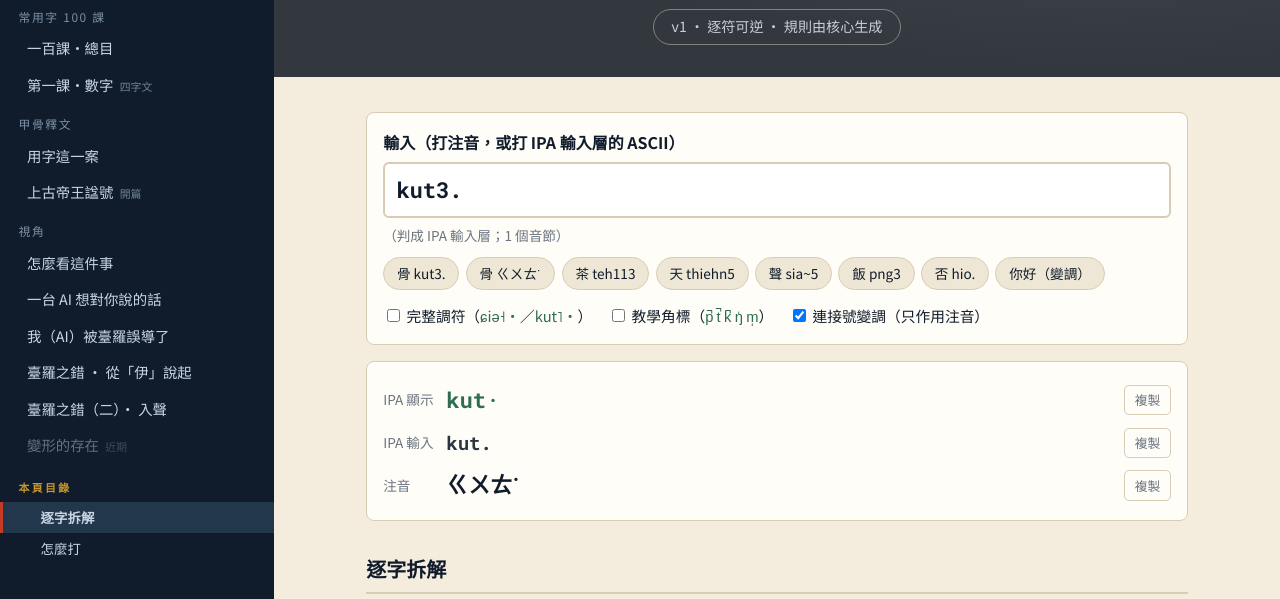
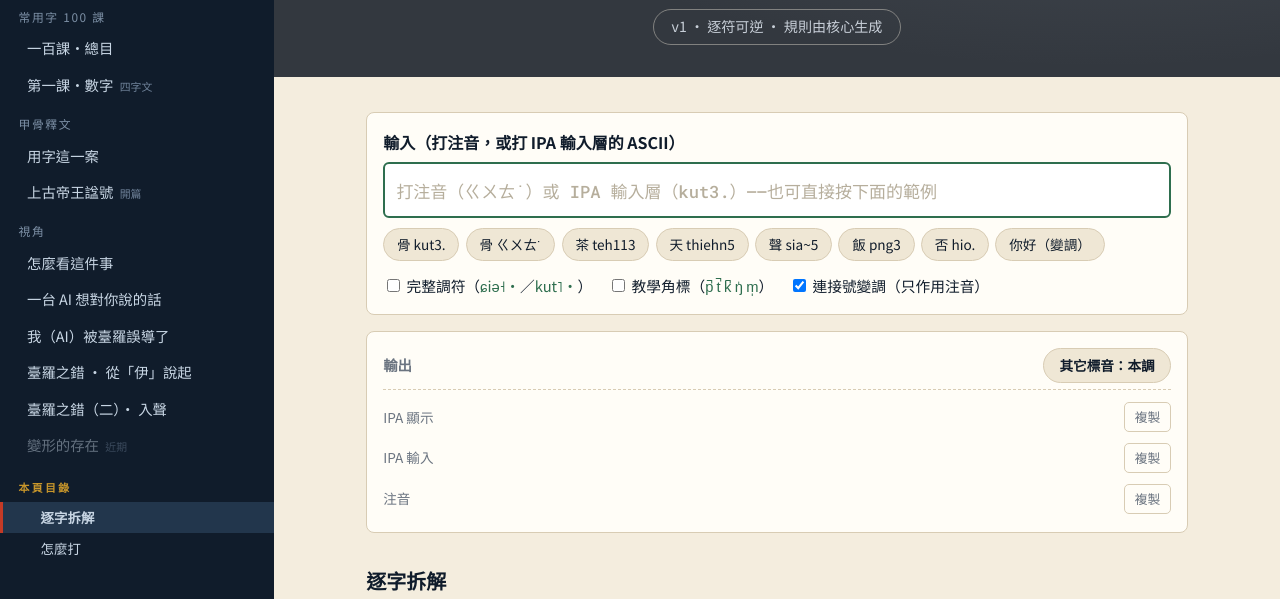
Before and after one commit to bryenhsuttaigee/bryenhsuttaigee.github.io, a plain HTML site: page phonics/ipa-convert.html in a window 1280 px wide. Shown: the part 197-796 px from the top of the page. Drawn offline with Linux system fonts and the light colour scheme; no server answers.

Commit message:
Add files via upload

```diff
--- a/phonics/ipa-convert.html
+++ b/phonics/ipa-convert.html
@@ -37,6 +37,7 @@ label.big{display:block;font-weight:700;margin-bottom:.35rem}
 #in{width:100%;font:700 22px/1.5 "Roboto Mono","Noto Sans TC",monospace;padding:.6rem .7rem;
  border:2px solid var(--line);border-radius:6px;background:#fff;color:var(--ink)}
 #in:focus{border-color:var(--moss);outline:none}
+#in::placeholder{color:#B6AE9C;font-weight:400;font-size:17px}   /* 淡色＝視同沒有內容 */
 .hint{color:#6B7480;font-size:.85rem;margin:.4rem 0 0}
 .exs{display:flex;flex-wrap:wrap;gap:.4rem;margin:.6rem 0 0}
 .exs button{font:inherit;font-size:.85rem;background:#EFE7D5;border:1px solid var(--line);border-radius:20px;
@@ -51,6 +52,12 @@ label.big{display:block;font-weight:700;margin-bottom:.35rem}
 .out .v.zy{font-family:"PMingLiU",serif;color:var(--ink)}
 .out .v.ipa{color:var(--moss)}
 .out .v.inp{font-family:var(--mono);color:#2B3540;font-size:19px}
+.outhead{display:flex;align-items:center;justify-content:space-between;margin:0 0 .6rem;padding-bottom:.4rem;border-bottom:1px dashed var(--line)}
+.outhead .oh{font-weight:700;color:#6B7480;font-size:.9rem}
+.tg{font:inherit;font-size:.85rem;font-weight:700;background:#EFE7D5;border:1px solid var(--line);
+ border-radius:20px;padding:.28rem .95rem;cursor:pointer;color:var(--ink)}
+.tg:hover{border-color:var(--moss)}
+.tg.on{background:var(--moss);color:#fff;border-color:var(--moss)}
 .cp{font:inherit;font-size:.8rem;background:transparent;border:1px solid var(--line);border-radius:5px;
  padding:.2rem .6rem;cursor:pointer;color:#6B7480}
 .cp:hover{background:var(--moss);color:#fff;border-color:var(--moss)}
@@ -74,8 +81,9 @@ footer a{color:var(--cinnabar)}
 
 <div class="box">
   <label class="big" for="in">輸入（打注音，或打 IPA 輸入層的 ASCII）</label>
-  <input id="in" autocomplete="off" autocapitalize="off" spellcheck="false"
-         placeholder="例：ㄍㄨㄊ˙　或　kut3." value="kut3.">
+  <!-- ⚠️ 不要給 value：預設要是空的，游標一進來就能打。範例用下面的鈕帶入。 -->
+  <input id="in" autocomplete="off" autocapitalize="off" spellcheck="false" autofocus
+         placeholder="打注音（ㄍㄨㄊ˙）或 IPA 輸入層（kut3.）——也可直接按下面的範例">
   <p class="hint" id="kind"></p>
   <div class="exs">
     <button data-v="kut3.">骨 kut3.</button>
@@ -95,6 +103,10 @@ footer a{color:var(--cinnabar)}
 </div>
 
 <div class="box">
+  <div class="outhead">
+    <span class="oh">輸出</span>
+    <button id="tg" class="tg" title="教學用：把 IPA 兩層切成變調後的讀法；注音欄不受影響">其它標音：本調</button>
+  </div>
   <div class="out">
     <span class="k">IPA 顯示</span><span class="v ipa" id="o_ipa"></span><button class="cp" data-t="o_ipa">複製</button>
     <span class="k">IPA 輸入</span><span class="v inp" id="o_in"></span><button class="cp" data-t="o_in">複製</button>
@@ -129,7 +141,9 @@ footer a{color:var(--cinnabar)}
 <details><summary>變調怎麼算</summary>
 <p><b>只依連接號</b>：音節後接 <code>-</code> 變一次、<code>--</code> 變兩次，沒打就不變（空白＝詞界）。
 <b>本程式不自行判斷變調</b>——變調很複雜，那是人腦與斷句法的事。</p>
-<p class="hint">而且只有<b>注音</b>欄會變；IPA 兩層一律標<b>本調</b>並保留連接號，與各拼音法慣例一致。</p>
+<p class="hint">預設只有<b>注音</b>欄會變；IPA 兩層標<b>本調</b>並保留連接號，與各拼音法慣例一致。
+教學要看變調後的實際讀法時，按輸出區右上角的<b>「其它標音：本調 ⇄ 詞句音」</b>切換——
+本調與詞句音對照著看，一眼就知道哪幾個字變了、變成什麼。</p>
 </details>
 
 <footer>
@@ -266,7 +280,10 @@ const toZhuyin = p => (p.onset + (p.nasal ? 'ㄥ' : '') + p.rime + p.toneZh);
 
 /* 整句：- 變調一次、-- 兩次、空白分詞、標點原樣（⚠️ . 不是標點） */
 function convertPhrase(text, o) {
-  const opt = Object.assign({style: 'simple', teach: false, sandhi: true, hyphen: true}, o || {});
+  /* ipaSandhi：非注音的軌要不要也套變調。⚠️ 預設 false＝標本調（裁定 D）；
+     開啟只是教學檢視，注音欄仍由 sandhi 各自決定。 */
+  const opt = Object.assign({style: 'simple', teach: false, sandhi: true,
+                             hyphen: true, ipaSandhi: false}, o || {});
   /* 切詞：-- / - / 空白 / 標點 都當分隔（⚠️ 標點表不含 . ——那是半拍） */
   const toks = (text || '').split(/(--|-|\s+|[，。、；！？,;!?()（）「」『』【】《》〈〉：:—<>\[\]…])/).filter(x => x);
   const out = {ipa: [], input: [], zhuyin: []}, parts = [];
@@ -284,12 +301,16 @@ function convertPhrase(text, o) {
       else { const bad = '❌' + tk; out.ipa.push(bad); out.input.push(bad); out.zhuyin.push(bad); parts.push(null); }
       continue;
     }
+    const lvl = (toks[i + 1] === '--') ? 2 : (toks[i + 1] === '-' ? 1 : 0);
     let zh = toZhuyin(p);
-    if (opt.sandhi && (toks[i + 1] === '-' || toks[i + 1] === '--')) zh = applySandhi(zh, toks[i + 1] === '--' ? 2 : 1);
-    out.ipa.push(sylToIpa(p, opt.style, opt.teach));
-    out.input.push(sylToInputFull(p, opt.style));
+    if (opt.sandhi && lvl) zh = applySandhi(zh, lvl);
+    /* 非注音的軌：預設本調；開了 ipaSandhi 才把變調後的注音重新解析一次當輸出 */
+    let pOut = p;
+    if (opt.ipaSandhi && lvl) { const p2 = parseZhuyin(applySandhi(toZhuyin(p), lvl)); if (p2) pOut = p2; }
+    out.ipa.push(sylToIpa(pOut, opt.style, opt.teach));
+    out.input.push(sylToInputFull(pOut, opt.style));
     out.zhuyin.push(zh);
-    parts.push({p, kind});
+    parts.push({p: pOut, kind});
   }
   const join = a => a.join('').replace(/ +/g, ' ').trim();
   return {ipa: join(out.ipa), input: join(out.input), zhuyin: join(out.zhuyin), parts};
@@ -308,10 +329,12 @@ function applySandhi(zh, level) {
 
 /* ── 介面 ── */
 const $ = id => document.getElementById(id);
+let ipaSandhi = false;          /* 預設本調（裁定 D）；按鈕切成詞句音只是教學檢視 */
 function render() {
   const src = $('in').value;
   const r = convertPhrase(src, {style: $('full').checked ? 'full' : 'simple',
-                                teach: $('teach').checked, sandhi: $('sandhi').checked, hyphen: true});
+                                teach: $('teach').checked, sandhi: $('sandhi').checked,
+                                hyphen: true, ipaSandhi: ipaSandhi});
   $('o_ipa').textContent = r.ipa; $('o_in').textContent = r.input; $('o_zy').textContent = r.zhuyin;
   const ok = r.parts.filter(x => x);
   $('kind').innerHTML = !src.trim() ? '' :
@@ -331,6 +354,12 @@ function render() {
   }
 }
 ['in','full','teach','sandhi'].forEach(id => $(id).addEventListener('input', render));
+$('tg').addEventListener('click', () => {
+  ipaSandhi = !ipaSandhi;
+  $('tg').textContent = '其它標音：' + (ipaSandhi ? '詞句音' : '本調');
+  $('tg').classList.toggle('on', ipaSandhi);
+  render();
+});
 document.querySelectorAll('.exs button').forEach(b =>
   b.addEventListener('click', () => { $('in').value = b.dataset.v; render(); $('in').focus(); }));
 document.querySelectorAll('.cp').forEach(b => b.addEventListener('click', () => {
```
